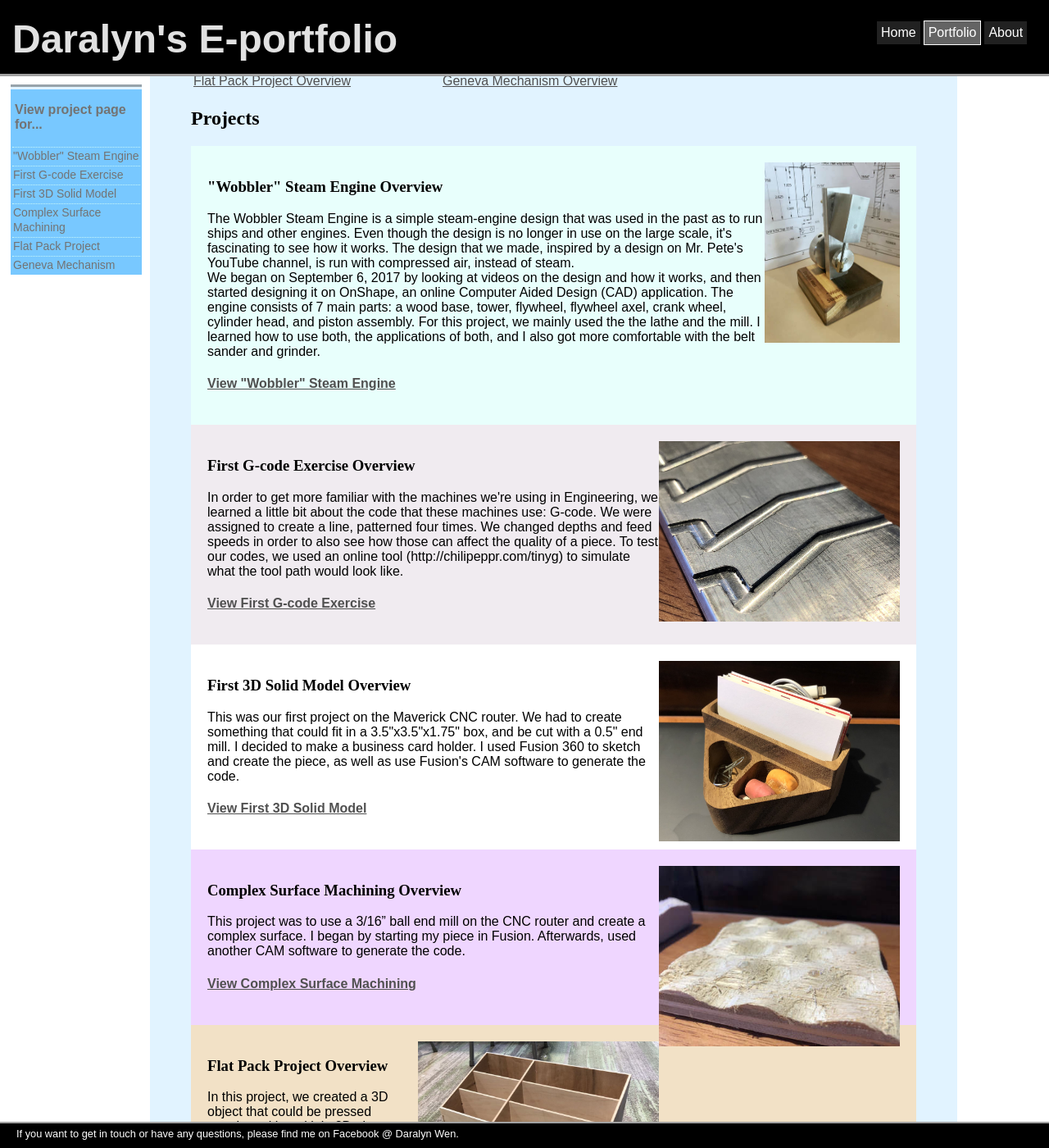
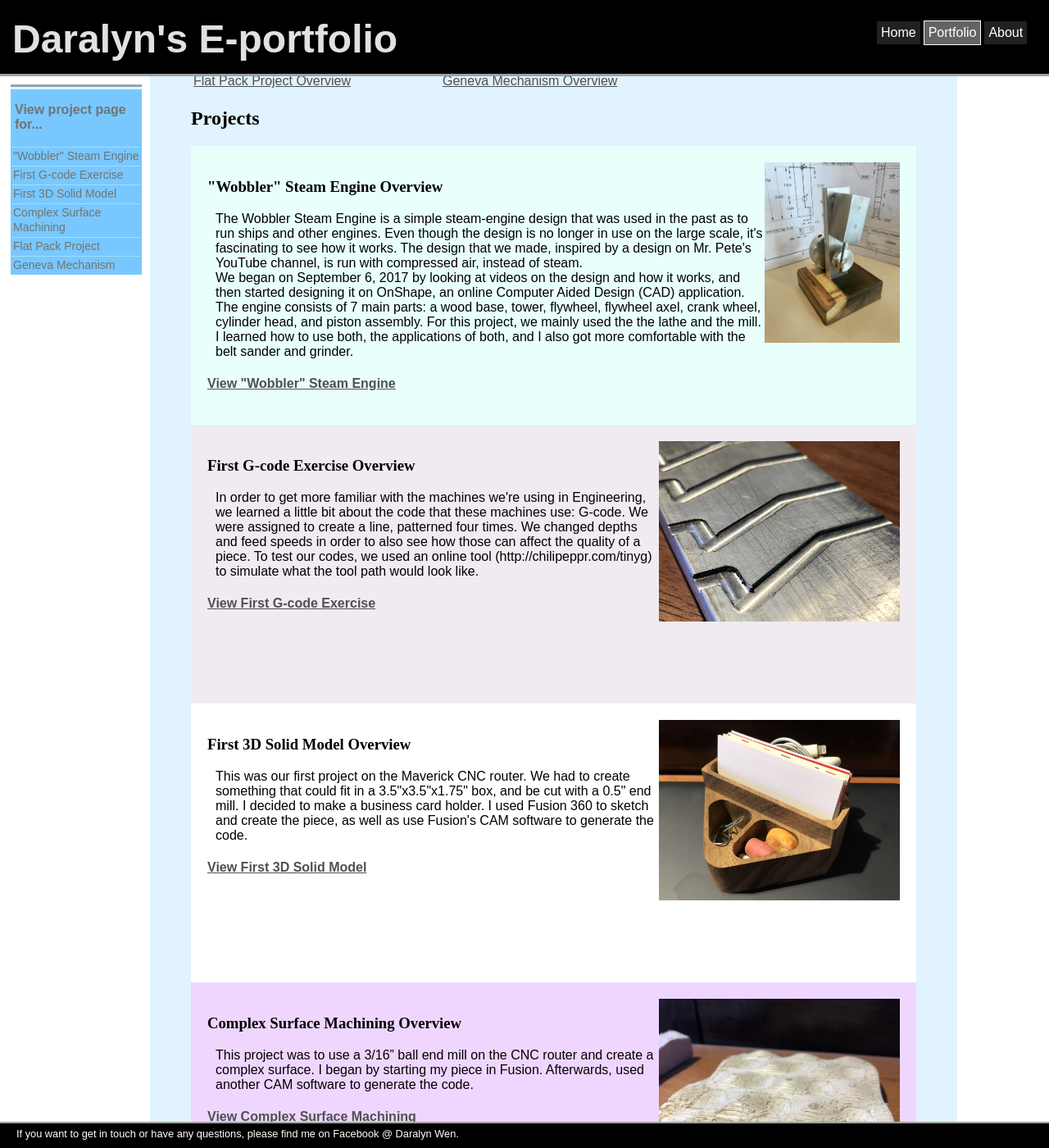
Before and after one commit to daralyn/daralyn.github.io, a Jekyll site: the page built from portfolio/engineering/index.html, in a window 1280 px wide and 1400 px high, scrolled down 214 px. Shown: the whole window at 82% size. Built offline with Jekyll 4.4.1, drawn with Linux system fonts in a browser that asks for light colours.

Commit message:
Update index.html

```diff
--- a/portfolio/engineering/index.html
+++ b/portfolio/engineering/index.html
@@ -55,44 +55,44 @@ title: Daralyn's Engineering Portfolio
 	<div id="wobblerbackground">
 		<img src="https://daralyn.github.io/photos/engineering/wobbler.jpg" alt="Photo of my wobbler steam engine.">
 	    <h3 id="wobbler">"Wobbler" Steam Engine Overview</h3>
-	      <p>The Wobbler Steam Engine is a simple steam-engine design that was used in the past as to run ships and other engines. Even though the design is no longer in use on the large scale, it's fascinating to see how it works. The design that we made, inspired by a design on Mr. Pete's YouTube channel, is run with compressed air, instead of steam.
+	      <p class="expl">The Wobbler Steam Engine is a simple steam-engine design that was used in the past as to run ships and other engines. Even though the design is no longer in use on the large scale, it's fascinating to see how it works. The design that we made, inspired by a design on Mr. Pete's YouTube channel, is run with compressed air, instead of steam.
 	     <br> We began on September 6, 2017 by looking at videos on the design and how it works, and then started designing it on OnShape, an online Computer Aided Design (CAD) application. The engine consists of 7 main parts: a wood base, tower, flywheel, flywheel axel, crank wheel, cylinder head, and piston assembly. For this project, we mainly used the the lathe and the mill. I learned how to use both, the applications of both, and I also got more comfortable with the belt sander and grinder.</p>
 	     <h4><a href="https://daralyn.github.io/portfolio/engineering/wobbler-steam-engine">View "Wobbler" Steam Engine</a></h4>
 	</div>
 	<div id="gcodebackground">
 		<img src="https://daralyn.github.io/photos/engineering/gcodeproject.jpg" alt="Photo of my g-code project pattern.">
 	    <h3 id="g-code">First G-code Exercise Overview</h3>
-	      <p>In order to get more familiar with the machines we're using in Engineering, we learned a little bit about the code that these machines use: G-code. We were assigned to create a line, patterned four times. We changed depths and feed speeds in order to also see how those can affect the quality of a piece. To test our codes, we used an online tool (http://chilipeppr.com/tinyg) to simulate what the tool path would look like.</p>
+	      <p class="expl">In order to get more familiar with the machines we're using in Engineering, we learned a little bit about the code that these machines use: G-code. We were assigned to create a line, patterned four times. We changed depths and feed speeds in order to also see how those can affect the quality of a piece. To test our codes, we used an online tool (http://chilipeppr.com/tinyg) to simulate what the tool path would look like.</p>
 	      <h4><a href="https://daralyn.github.io/portfolio/engineering/first-g-code-exercise">View First G-code Exercise</a></h4>
 	</div>
 	<div id="solidmodelbackground">
 		<img src="https://daralyn.github.io/photos/engineering/3dsolidmodel.jpg" alt="Photo of my 3D solid model in use.">
 	    <h3 id="solidmodel">First 3D Solid Model Overview</h3>
-	      <p>This was our first project on the Maverick CNC router. We had to create something that could fit in a 3.5"x3.5"x1.75" box, and be cut with a 0.5" end mill. I decided to make a business card holder. I used Fusion 360 to sketch and create the piece, as well as use Fusion's CAM software to generate the code.</p>
+	      <p class="expl">This was our first project on the Maverick CNC router. We had to create something that could fit in a 3.5"x3.5"x1.75" box, and be cut with a 0.5" end mill. I decided to make a business card holder. I used Fusion 360 to sketch and create the piece, as well as use Fusion's CAM software to generate the code.</p>
 	      <h4><a href="https://daralyn.github.io/portfolio/engineering/first-3d-solid-model">View First 3D Solid Model</a></h4>
 	</div>
 	<div id="complexsurfacebackground">
 		<img src="https://daralyn.github.io/photos/engineering/complexsurface.jpg" alt="Photo of the complex surface I designed on Fusion360 cut on plywood.">
 	    <h3 id="complexsurface">Complex Surface Machining Overview</h3>
-	      <p>This project was to use a 3/16” ball end mill on the CNC router and create a complex surface. I began by starting my piece in Fusion. Afterwards, used another CAM software to generate the code. </p>
+	      <p class="expl">This project was to use a 3/16” ball end mill on the CNC router and create a complex surface. I began by starting my piece in Fusion. Afterwards, used another CAM software to generate the code. </p>
 	      <h4><a href="https://daralyn.github.io/portfolio/engineering/complex-surface-machining">View Complex Surface Machining</a></h4>
 	</div>
 	<div id="flatpackbackground">
 		<img src="https://daralyn.github.io/photos/engineering/flatpackproject.jpg" alt="Photo of my assembled flatpack project.">
 	    <h3 id="flatpack">Flat Pack Project Overview</h3>
-	      <p>In this project, we created a 3D object that could be pressed together with multiple 2D pieces. The constraints were that the piece should fit on a 2'x5' board of plywood, and could use either 1/2" or 1/4" thickness. We again used the Maverick Router. My pieces were cut on the 1/4" thick plywood with a 1/8" end mill. </p>
+	      <p class="expl">In this project, we created a 3D object that could be pressed together with multiple 2D pieces. The constraints were that the piece should fit on a 2'x5' board of plywood, and could use either 1/2" or 1/4" thickness. We again used the Maverick Router. My pieces were cut on the 1/4" thick plywood with a 1/8" end mill. </p>
 	      <h4><a href="https://daralyn.github.io/portfolio/engineering/flat-pack-project">View Flat Pack Project</a></h4>
 	</div>
 	<div id="genevabackground">
 		<img src="https://daralyn.github.io/photos/engineering/genevamechanism.jpg" alt="Photo of my metal geneva mechanism.">
 	    <h3 id="geneva">Geneva Mechanism Overview</h3>
-	      <p>For this project, we looked at videos showing how the Geneva Mechanism moves/works. Then we had to design one ourselves and think about how it moves and think about clearances between parts. Larger clearances require less design accuracy but also can cause it not to operate correctly. Having no clearances would not allow it to move. We used the laser cutter to cut the pieces out and test if the clearances worked. I made adjustments, and then we used Fusion 360's CAM software to generate code to cut out the drive wheel. We then cut out the remaining pieces on the water jet, and assembled it.</p>
+	      <p class="expl">For this project, we looked at videos showing how the Geneva Mechanism moves/works. Then we had to design one ourselves and think about how it moves and think about clearances between parts. Larger clearances require less design accuracy but also can cause it not to operate correctly. Having no clearances would not allow it to move. We used the laser cutter to cut the pieces out and test if the clearances worked. I made adjustments, and then we used Fusion 360's CAM software to generate code to cut out the drive wheel. We then cut out the remaining pieces on the water jet, and assembled it.</p>
 	      <h4> <a href="https://daralyn.github.io/portfolio/engineering/geneva-mechanism"> View Geneva Mechanism </a></h4>
 	</div>
 	<div id="malletbackground">
-		<img src="https://daralyn.github.io/photos/engineering/mallet.jpg" alt="Photo of the mallet I made.">
+		<img src="https://daralyn.github.io/photos/engineering/mallet.jpg" alt="Photo of the mallet I made." data-rotate="90">
 	    <h3 id="mallet">Mallet Overview</h3>
-	      <p>The purpose of this project was to make sure we know how to use certain machines. Once we finished this project, we are allowed to use certain machines in the shop that were used to make this project.</p>
+	      <p class="expl">The purpose of this project was to make sure we know how to use certain machines. Once we finished this project, we are allowed to use certain machines in the shop that were used to make this project.</p>
 	      <h4> <a href="https://daralyn.github.io/portfolio/engineering/geneva-mechanism"> View Geneva Mechanism </a></h4>
 
 	</div>
@@ -101,6 +101,10 @@ title: Daralyn's Engineering Portfolio
 	img{
 		float: right;
 		height: 220px;
+	}
+	.expl{
+		padding-left: 10px;
+		padding-right: 15px;
 	}
 
 	#wobblerbackground{
@@ -131,6 +135,6 @@ title: Daralyn's Engineering Portfolio
 	}
 	#wobblerbackground, #gcodebackground, #solidmodelbackground, #complexsurfacebackground, #flatpackbackground, #genevabackground, #malletbackground{
 		padding: 20px;
-		height: 250;
+		height: 300px;
 	}
 </style>
```
